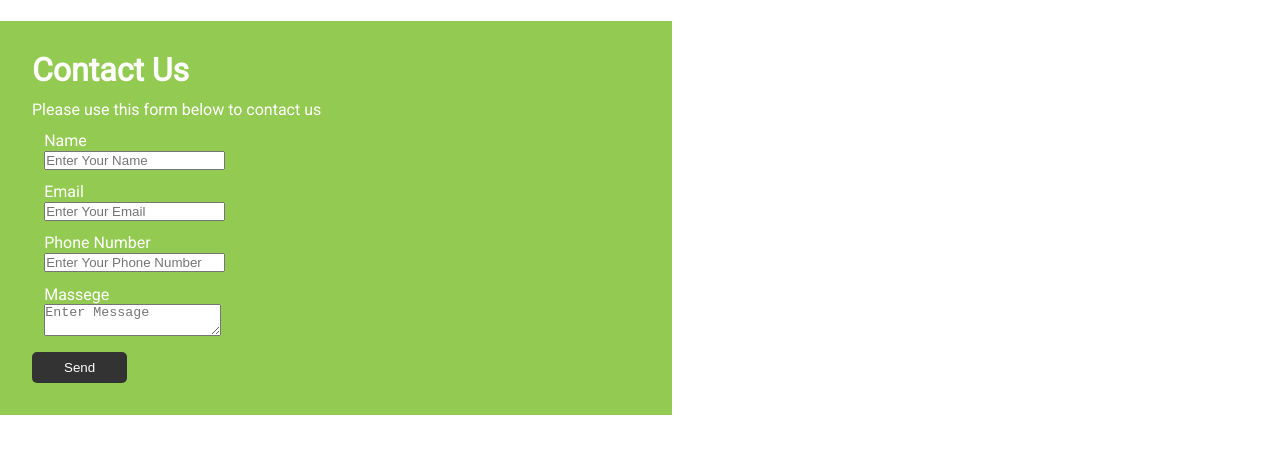
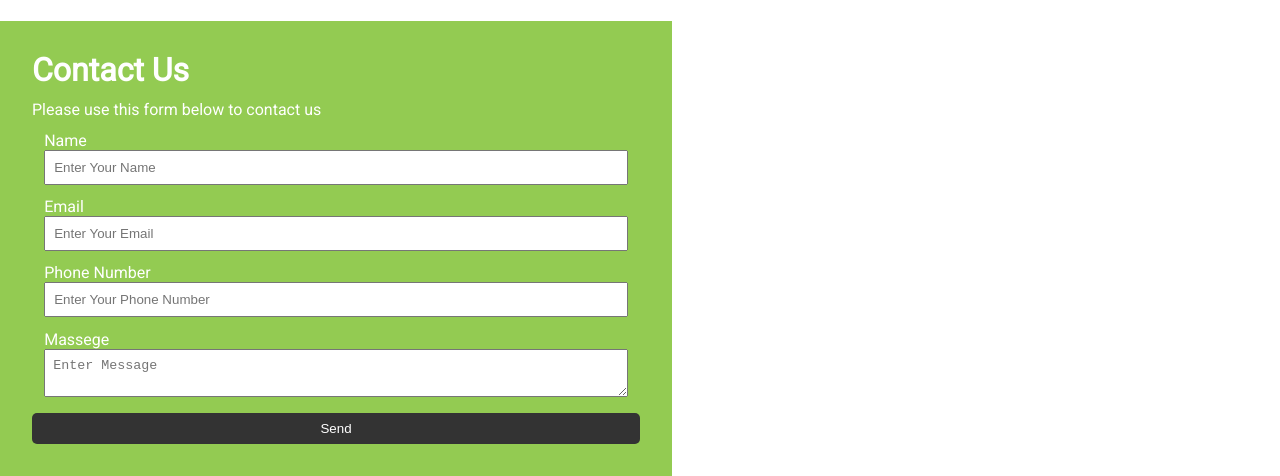
Before and after one commit to Faustin-king/EdgeLedger-Website, a plain HTML site: page index.html in a window 1280 px wide. Shown: the part 1801-2277 px from the top of the page. Before the commit the page ends 2216 px from the top, so only its background shows below. Drawn offline with Linux system fonts and the light colour scheme.

Commit message:
Update input and  textarea with equals to 100% & padding equals 0.5rem

```diff
--- a/Css/styles.css
+++ b/Css/styles.css
@@ -229,3 +229,9 @@ p {
 #contact .contact-form label {
   display: block;
 }
+
+#contact .contact-form input,
+#contact .contact-form textarea {
+  width: 100%;
+  padding: 0.5rem;
+}
```
